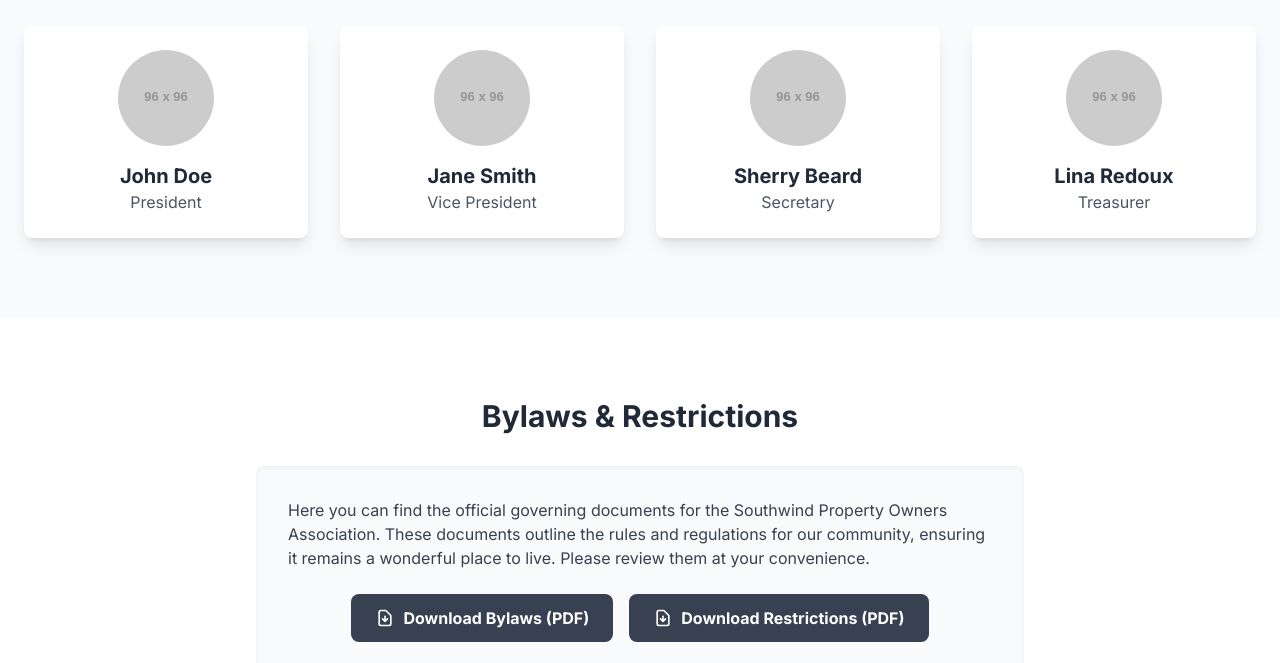
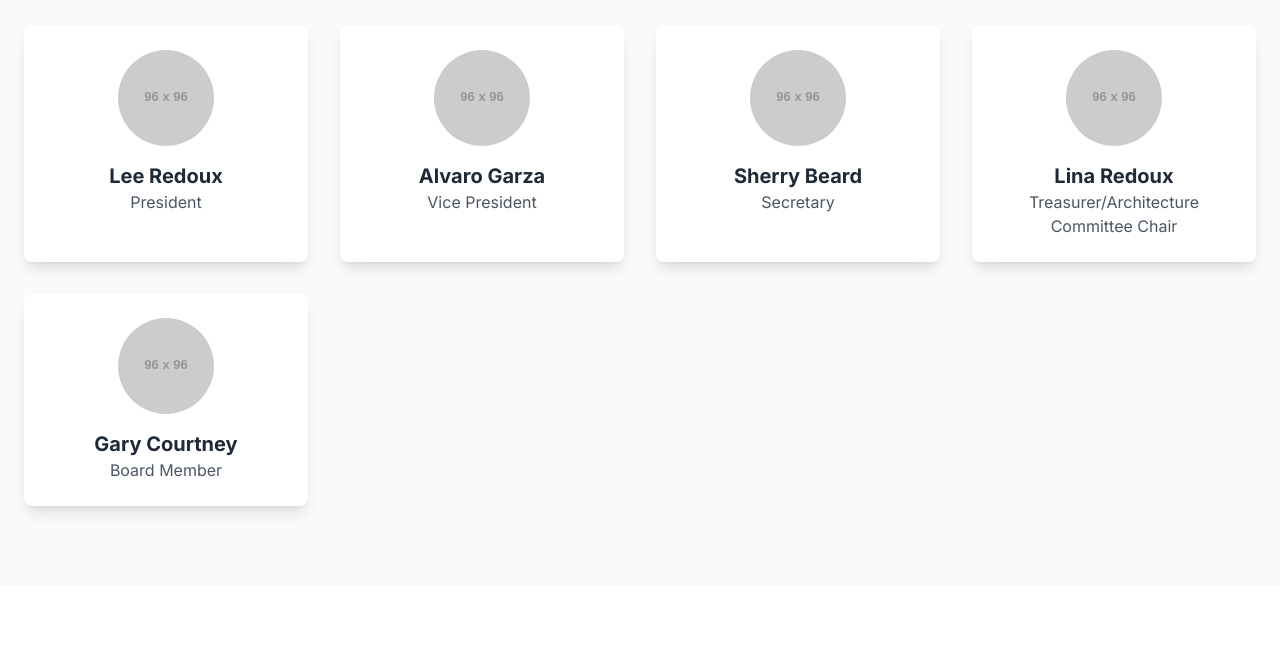
Before and after one commit to Derishi/southwind-poa, a plain HTML site: page index.html in a window 1280 px wide. Shown: the part 618-1281 px from the top of the page. Drawn offline with nearby package versions, Linux system fonts and the light colour scheme; placeholder pictures from the web are drawn by us.

Commit message:
fix: updating board members with latest

```diff
--- a/index.html
+++ b/index.html
@@ -80,7 +80,7 @@
                         <div class="mb-4">
                             <img class="w-24 h-24 rounded-full mx-auto" src="https://placehold.co/96x96/E2E8F0/4A5568?text=Member" alt="Board Member Photo">
                         </div>
-                        <h3 class="text-xl font-bold text-gray-800">John Doe</h3>
+                        <h3 class="text-xl font-bold text-gray-800">Lee Redoux</h3>
                         <p class="text-gray-600">President</p>
                     </div>
                     <!-- Member Card -->
@@ -88,7 +88,7 @@
                         <div class="mb-4">
                             <img class="w-24 h-24 rounded-full mx-auto" src="https://placehold.co/96x96/E2E8F0/4A5568?text=Member" alt="Board Member Photo">
                         </div>
-                        <h3 class="text-xl font-bold text-gray-800">Jane Smith</h3>
+                        <h3 class="text-xl font-bold text-gray-800">Alvaro Garza</h3>
                         <p class="text-gray-600">Vice President</p>
                     </div>
                     <!-- Member Card -->
@@ -105,7 +105,15 @@
                             <img class="w-24 h-24 rounded-full mx-auto" src="https://placehold.co/96x96/E2E8F0/4A5568?text=Member" alt="Board Member Photo">
                         </div>
                         <h3 class="text-xl font-bold text-gray-800">Lina Redoux</h3>
-                        <p class="text-gray-600">Treasurer</p>
+                        <p class="text-gray-600">Treasurer/Architecture Committee Chair</p>
+                    </div>
+                    <!-- Member Card -->
+                    <div class="bg-white rounded-lg shadow-lg p-6 text-center">
+                        <div class="mb-4">
+                            <img class="w-24 h-24 rounded-full mx-auto" src="https://placehold.co/96x96/E2E8F0/4A5568?text=Member" alt="Board Member Photo">
+                        </div>
+                        <h3 class="text-xl font-bold text-gray-800">Gary Courtney</h3>
+                        <p class="text-gray-600">Board Member</p>
                     </div>
                 </div>
             </div>
```
